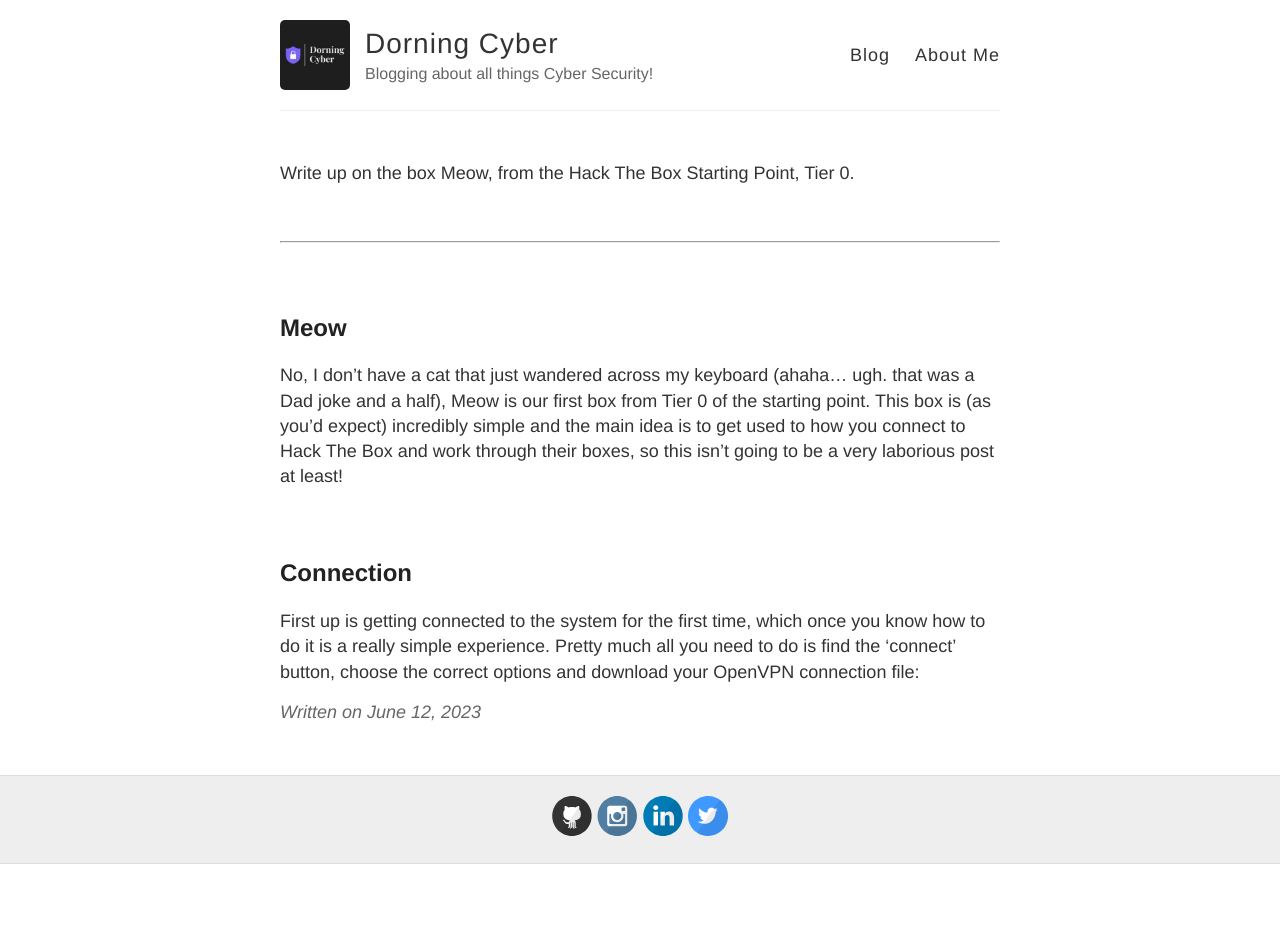
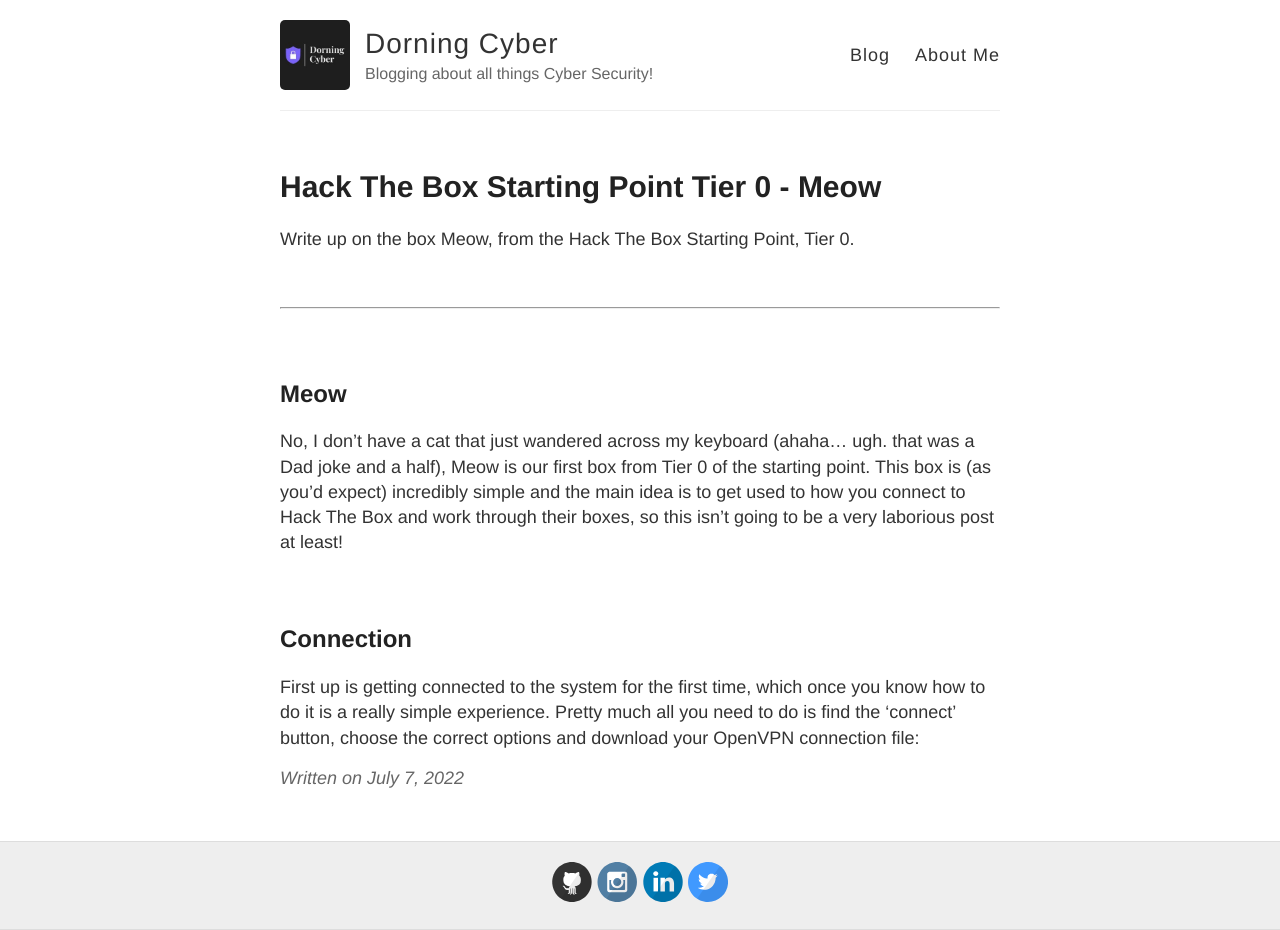
Before and after one commit to LeeDorning/LeeDorning.github.io, a Jekyll site: the page built from _posts/2022-07-07-Hack-The-Box-Starting-Point-Tier-0-Meow.md, in a window 1280 px wide. Built offline with Jekyll 4.4.1, drawn with Linux system fonts in a browser that asks for light colours; our own code applies the rules of GitHub Pages for plain Markdown files; before the commit the page ends 900 px from its top, so only the background shows below that.

Commit message:
Update 2022-07-07-Hack-The-Box-Starting-Point-Tier-0-Meow.md

```diff
--- a/_posts/2022-07-07-Hack-The-Box-Starting-Point-Tier-0-Meow.md
+++ b/_posts/2022-07-07-Hack-The-Box-Starting-Point-Tier-0-Meow.md
@@ -1,6 +1,6 @@
 ---
 layout: post
-title: Hack The Box: Starting Point Tier 0 - Meow
+title: Hack The Box Starting Point Tier 0 - Meow
 date: 2022-07-07
 ---
 
```
